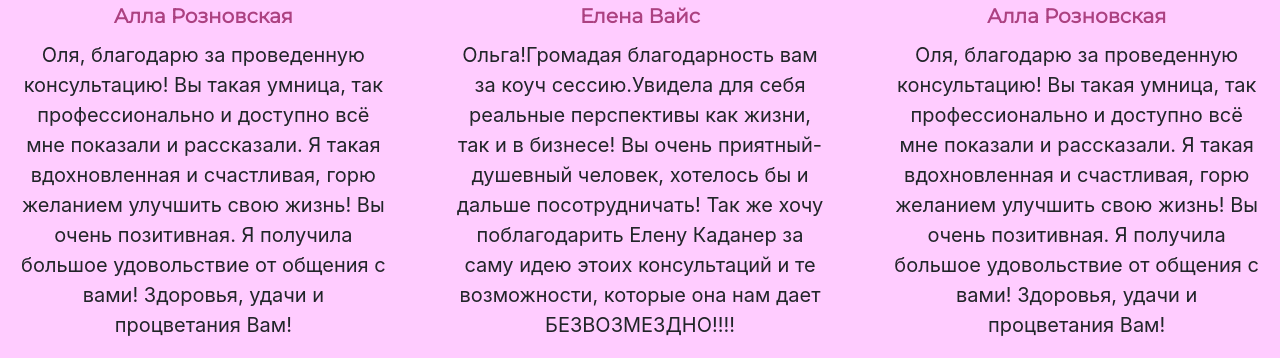
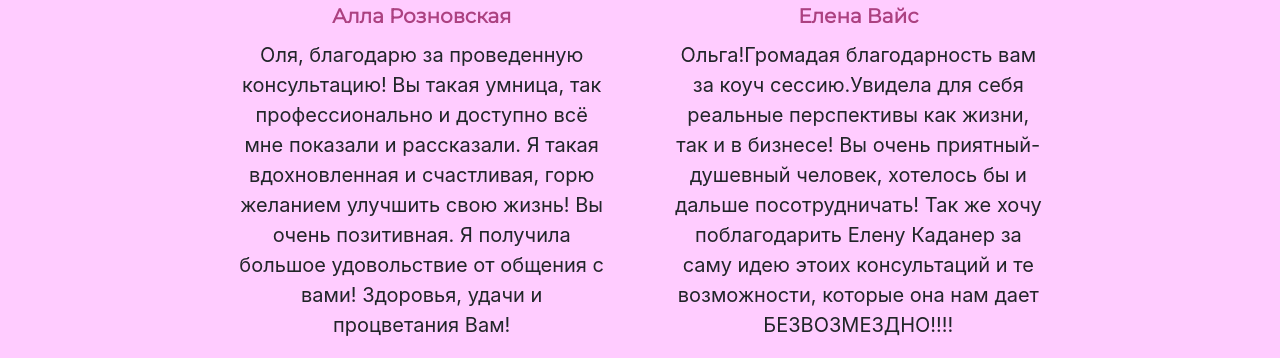
Before and after one commit to Olya-Babenko/Olya-Babenko.github.io, a plain HTML site: page index.html in a window 1280 px wide. Shown: the part 3080-3438 px from the top of the page. Drawn offline with nearby package versions, Linux system fonts and the light colour scheme; a web font is replaced by a local one.

Commit message:
Update index.html

```diff
--- a/index.html
+++ b/index.html
@@ -241,14 +241,14 @@
 					<a href="https://www.instagram.com/elena_vays/?hl=ru" class="btn btn-custom circled mt-2" target="_blank"><i class="fab fa-instagram"></i> Профиль</a>
 				</div>
 			</div>
-			<div class="col-12 col-sm-12 col-md-4 col-lg-4 col-xl-4 card text-center comment-card pb-5">
+			<!-- <div class="col-12 col-sm-12 col-md-4 col-lg-4 col-xl-4 card text-center comment-card pb-5">
 				<img class="img-circle mx-auto " src="https://instagram.fdnk3-1.fna.fbcdn.net/vp/75557670261555000a87ddcd308432e0/5E2F5B25/t51.2885-19/s320x320/64430129_1258988147593749_67845923337666560_n.jpg?_nc_ht=instagram.fdnk3-1.fna.fbcdn.net" alt="Card image cap">
 				<div class="card-body">
 					<h5 class="card-title strawberry"><strong>Алла Розновская</strong></h5>
 					<p class="card-text text-justify text-sm-justify text-md-center">Оля, благодарю за проведенную консультацию! Вы такая умница, так профессионально и доступно всё мне показали и рассказали. Я такая вдохновленная и счастливая, горю желанием улучшить свою жизнь! Вы очень позитивная. Я получила большое удовольствие от общения с вами! Здоровья, удачи и процветания Вам!</p>
 					<a href="#" class="btn btn-custom circled mt-2" target="_blank"><i class="fab fa-instagram"></i> Профиль</a>
 				</div>
-			</div>
+			</div> -->
 
 		</div>
 
```
